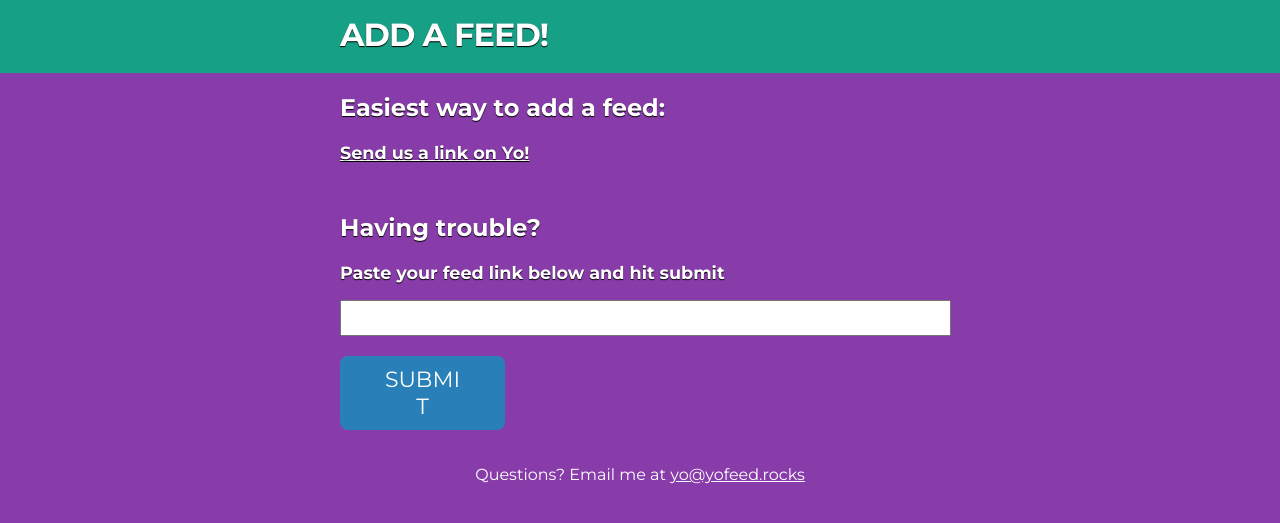
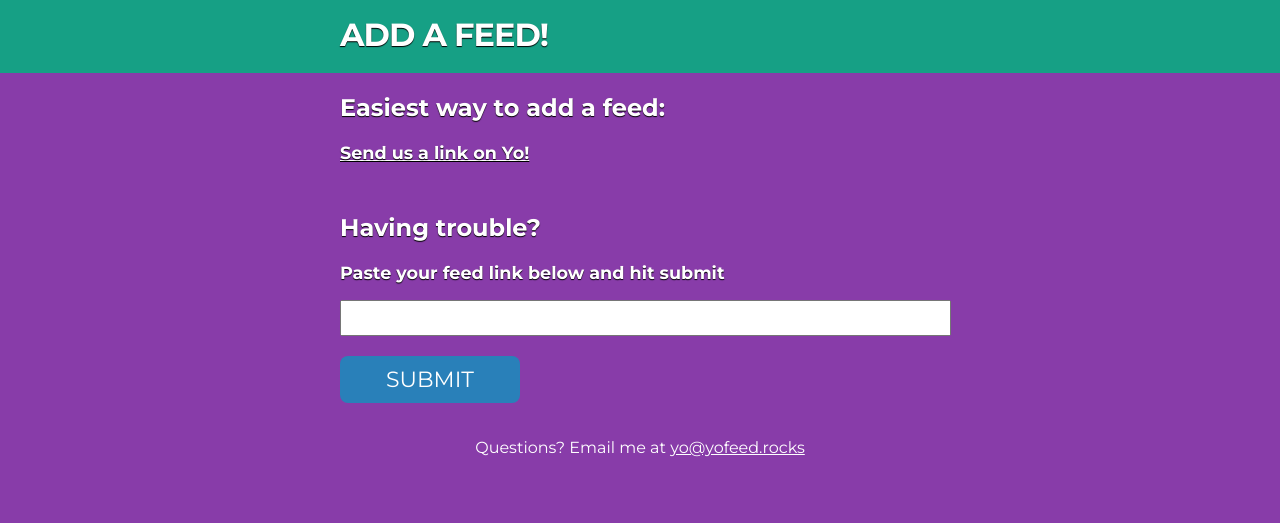
Before and after one commit to yofeed/yofeed.github.io, a Jekyll site: the page add-feed/index.html, which Jekyll copies as it is, in a window 1280 px wide. Shown: the top 523 px of the page. Built offline with Jekyll 4.4.1, drawn with Linux system fonts in a browser that asks for light colours; Markdown is read by kramdown in place of the engine named in the settings.

Commit message:
add feed on website

```diff
--- a/add-feed/index.html
+++ b/add-feed/index.html
@@ -62,12 +62,12 @@
 
             #feed-submit {
                 margin-top: 20px;
-                padding: 10px 40px;
+                padding: 10px 20px;
                 font-size: 22px;
                 font-weight: 500;
                 border-radius: 8px;
                 background-color: #2980B9;
-                width: 85px;
+                width: 140px;
                 text-align:center;
             }
 
```
Also changed, not shown: other parts of add-feed/index.html (+1 -1 lines).
